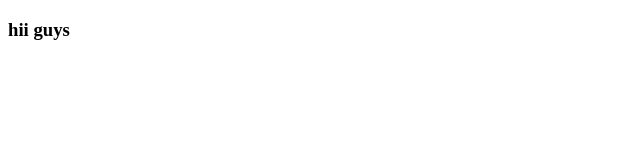
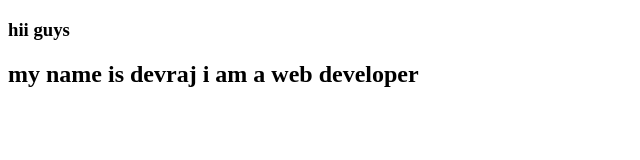
Before and after one commit to devraj-saini-07/pstest, a plain HTML site: page index.html in a window 1280 px wide. Shown: the whole page, without its empty margins (0-640 px from the left). Drawn offline with Linux system fonts and the light colour scheme.

Commit message:
update html

```diff
--- a/index.html
+++ b/index.html
@@ -7,5 +7,6 @@
 </head>
 <body>
     <h3>hii guys</h3>
+    <h2>my name is devraj i am a web developer</h2>
 </body>
 </html>
```
